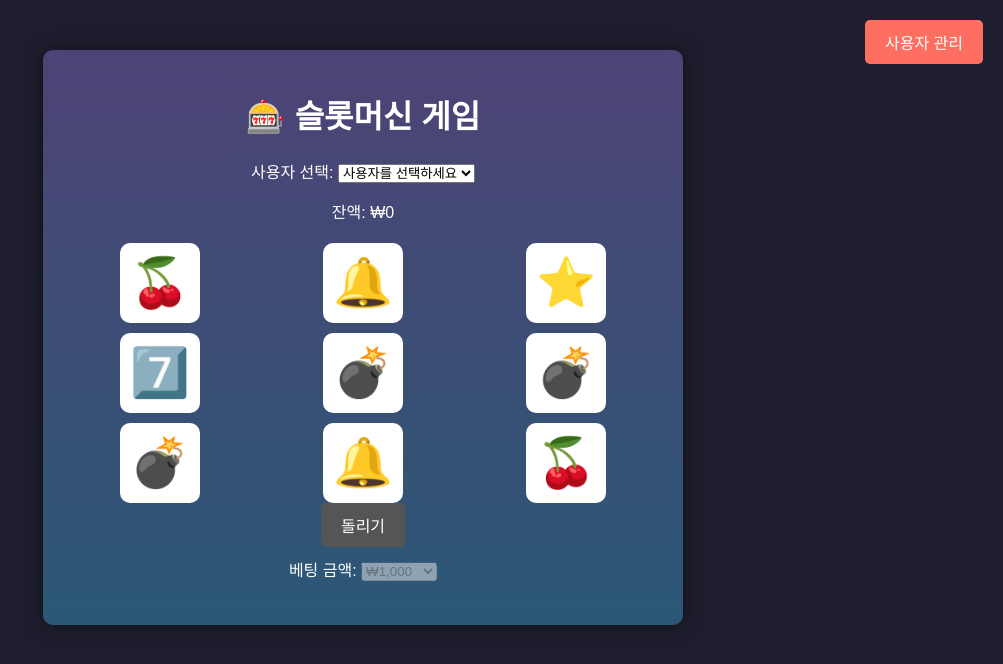
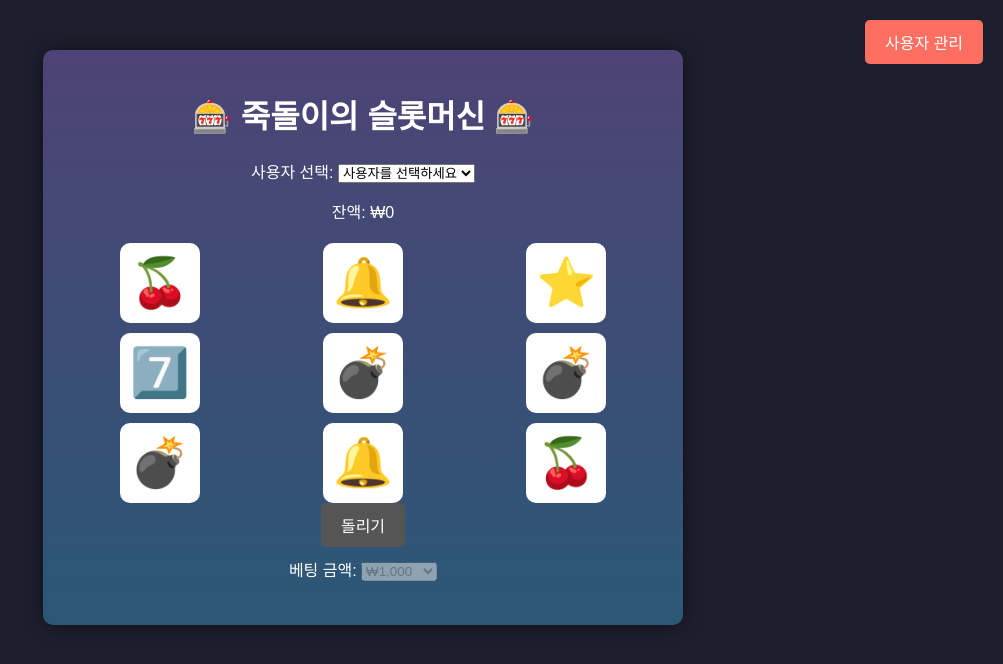
Before and after one commit to yunrang2/slotmachine, a plain HTML site: page index.html in a window 1280 px wide. Shown: the whole page, without its empty margins (277-1280 px from the left). Drawn offline with Linux system fonts and the light colour scheme; a web font is replaced by a local one.

Commit message:
Update index.html

```diff
--- a/index.html
+++ b/index.html
@@ -100,7 +100,7 @@
     <a href="user-management.html"><button>사용자 관리</button></a>
   </div>
   <div class="container">
-    <h1>🎰 슬롯머신 게임</h1>
+    <h1>🎰 죽돌이의 슬롯머신 🎰</h1>
     <div class="user-section">
       <label for="username">사용자 선택:</label>
       <select id="username">
```
